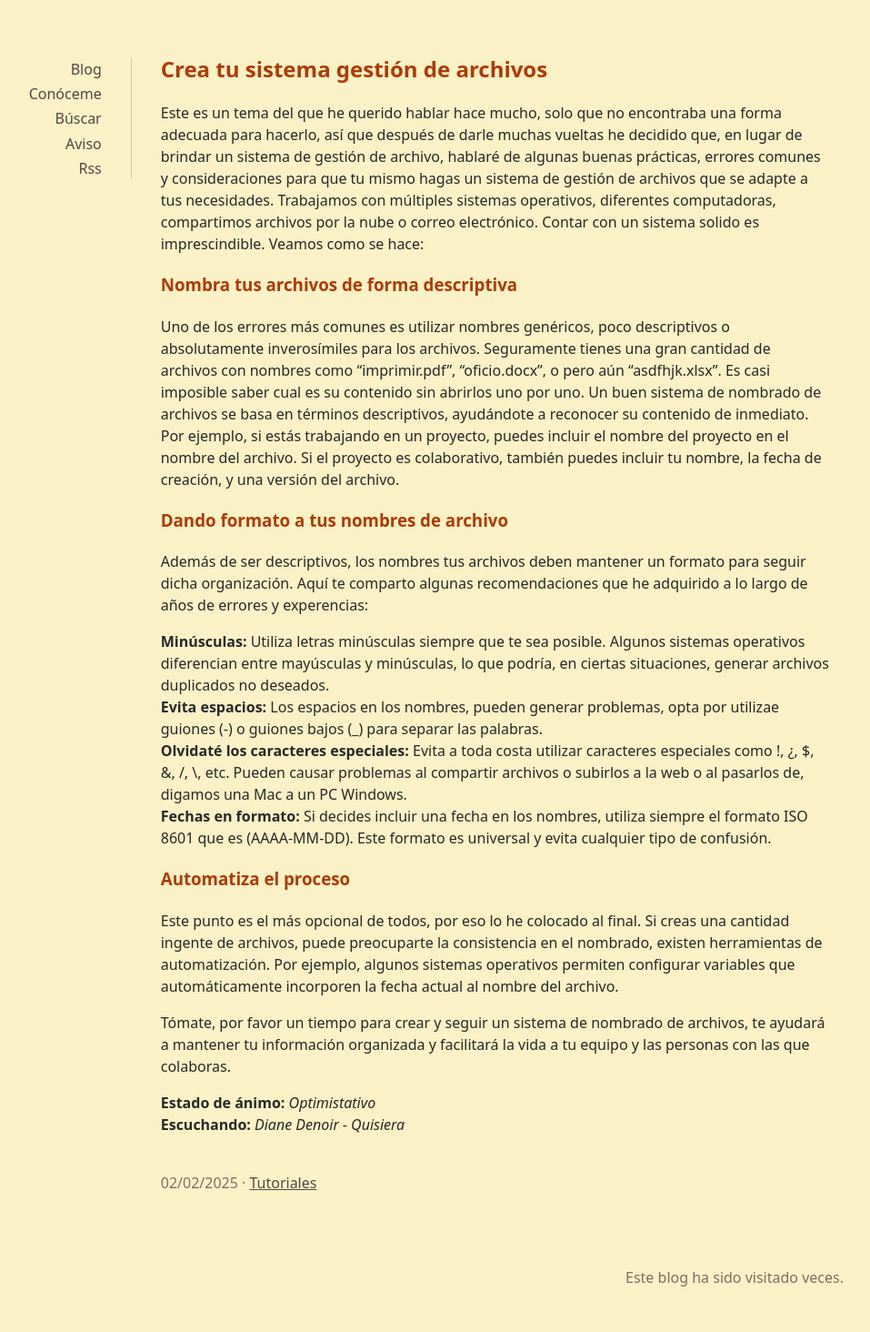
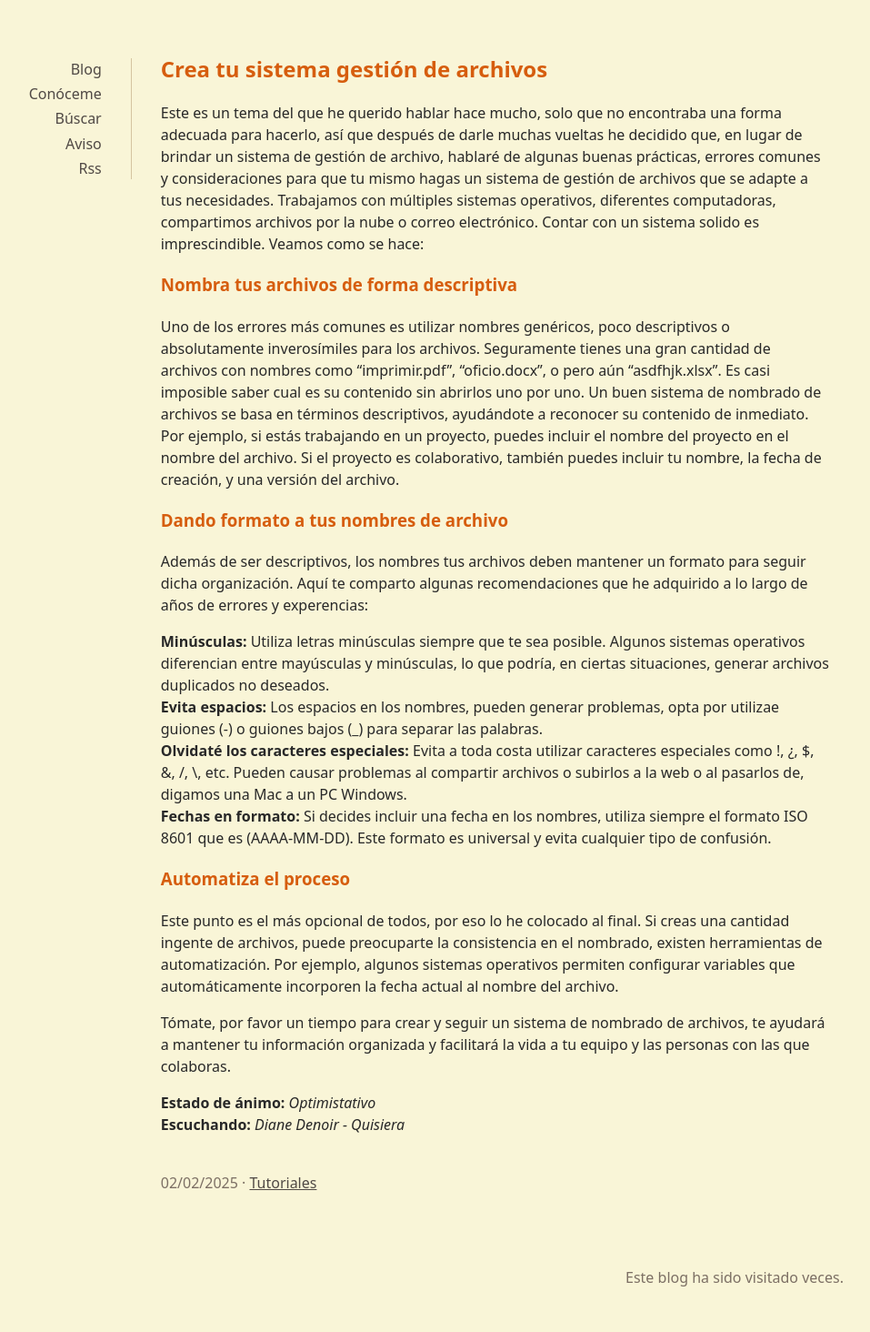
Before and after one commit to andriuzha/andriuzha.github.io, a Jekyll site: the page built from _posts/2025-02-02-crea-tu-sistema-de-gestion-de-archivos.md, in a window 1280 px wide. Shown: the whole page at 91% size, without its empty margins (176-1133 px from the left). Built offline with Jekyll 4.4.1, drawn with Linux system fonts in a browser that asks for light colours; comment, search, counter and statistics services are not loaded.

Commit message:
Update _main.scss

```diff
--- a/_sass/_main.scss
+++ b/_sass/_main.scss
@@ -1,10 +1,10 @@
 // ===== Paleta Gruvbox  =====
-$bg0-h:        #fbf1c7; // fondo principal crema cálido
+$bg0-h:        #f9f5d7; // fondo principal crema cálido
 $bg1:          #ebdbb2; // bloques de código / superficie
 $fg:           #282828; // TEXTO PRINCIPAL MÁS OSCURO (alto contraste)
 $fg-dim:       #504945; // enlaces y texto secundario (más oscuro)
 $muted:        #7c6f64; // meta, times, figcaptions (legible sobre crema)
-$yellow:       #af3a03; // acento títulos (naranja oscuro gruvbox = legible)
+$yellow:       #d65d0e; // acento títulos (naranja gruvbox)
 $orange:       #af3a03; // borde de citas
 $border:       #d5c4a1; // bordes de separación
 $rule:         #bdae93; // hr
```
